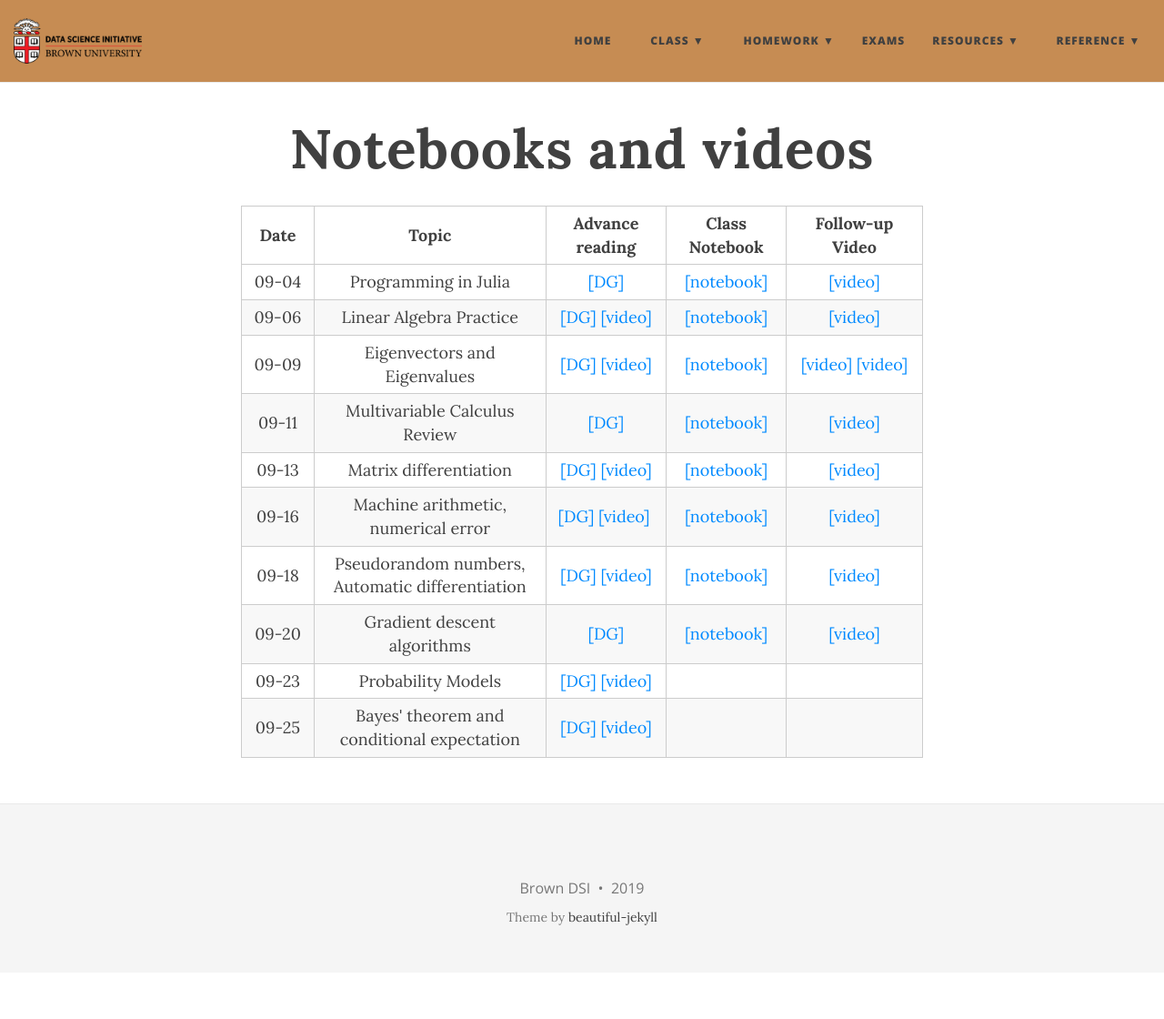
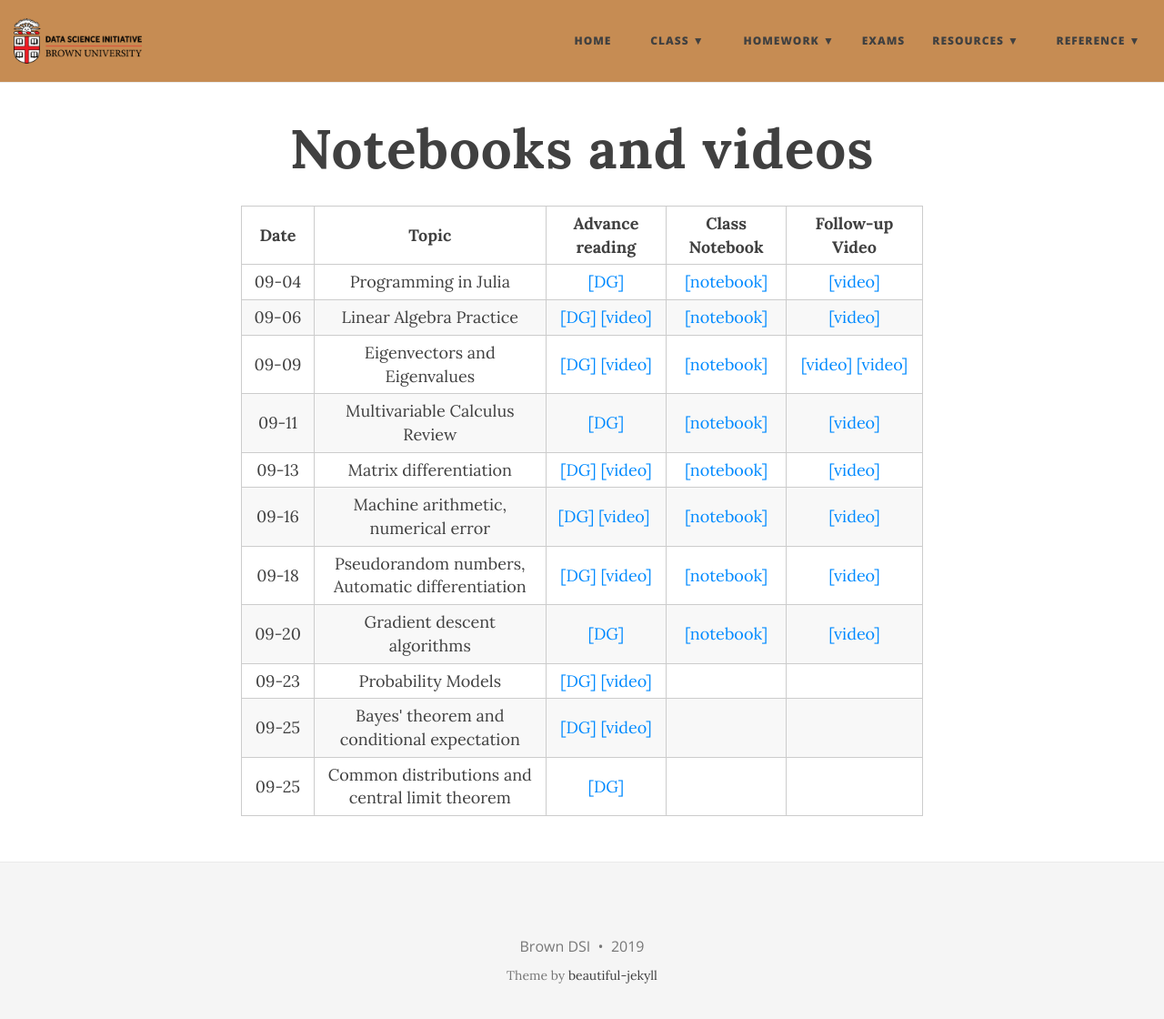
Before and after one commit to data1010/data1010.github.io, a Jekyll site: the page built from class.md, in a window 1280 px wide and 1133 px high. Shown: the top 1120 px of the window at 91% size. Built offline with Jekyll 4.4.1, drawn with Linux system fonts in a browser that asks for light colours; nearby versions of some CDN libraries.

Commit message:
Add row to class table

```diff
--- a/class.md
+++ b/class.md
@@ -84,5 +84,12 @@ title: Notebooks and videos
       <td style="text-align: center"> </td>
       <td style="text-align: center"> </td>
     </tr>
+    <tr>
+      <td style="text-align: center">09-25</td>
+      <td style="text-align: center">Common distributions and central limit theorem</td>
+      <td style="text-align: center"><a href="https://mathigon.org/course/intro-probability/central-limit-theorem">[DG]</a></td>
+      <td style="text-align: center"> </td>
+      <td style="text-align: center"> </td>
+    </tr>
   </tbody>
 </table>
```
